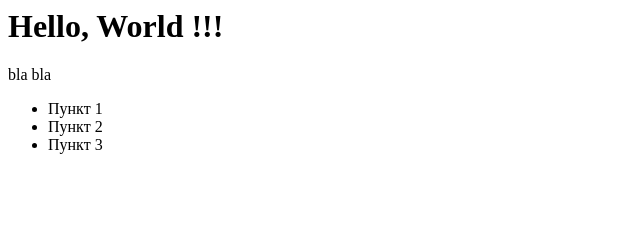
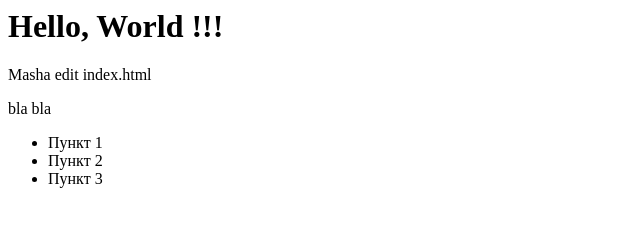
Before and after one commit to webSergik/learn, a website: page index.html in a window 1280 px wide. Shown: the whole page, without its empty margins (0-640 px from the left). Drawn offline with Linux system fonts and the light colour scheme.

Commit message:
Masha edit index.html

```diff
--- a/index.html
+++ b/index.html
@@ -1,6 +1,7 @@
 <html>
   <body>
     <h1>Hello, World !!!</h1>
+    <p>Masha edit index.html</p>
     <p>bla bla</p>
     <ul>
       <li>Пункт 1</li>
```
